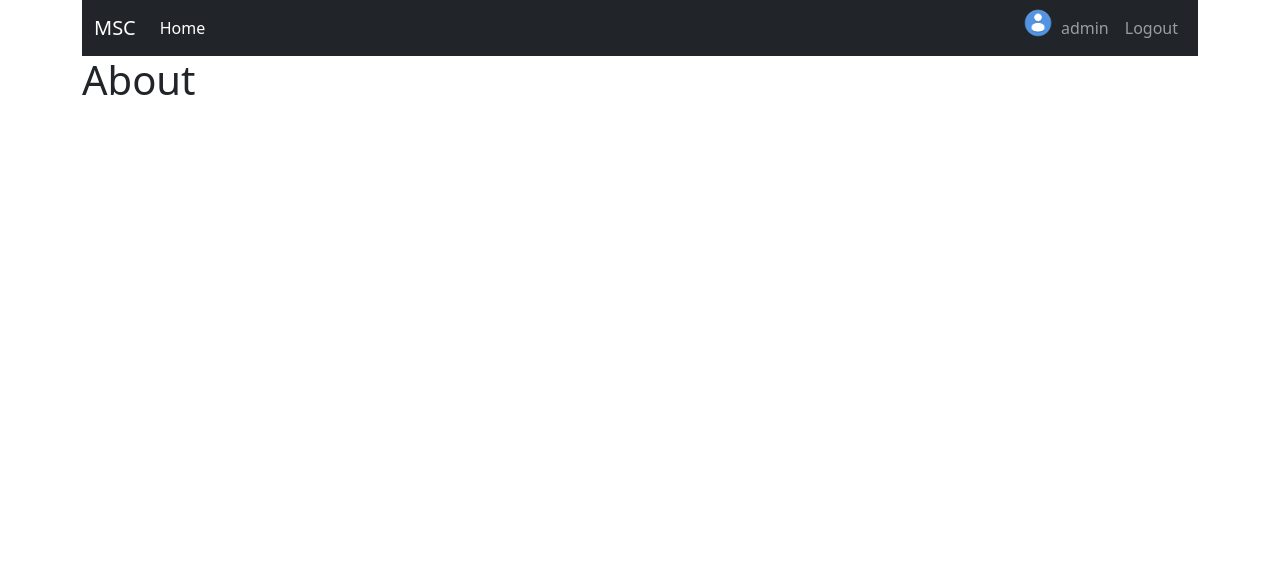
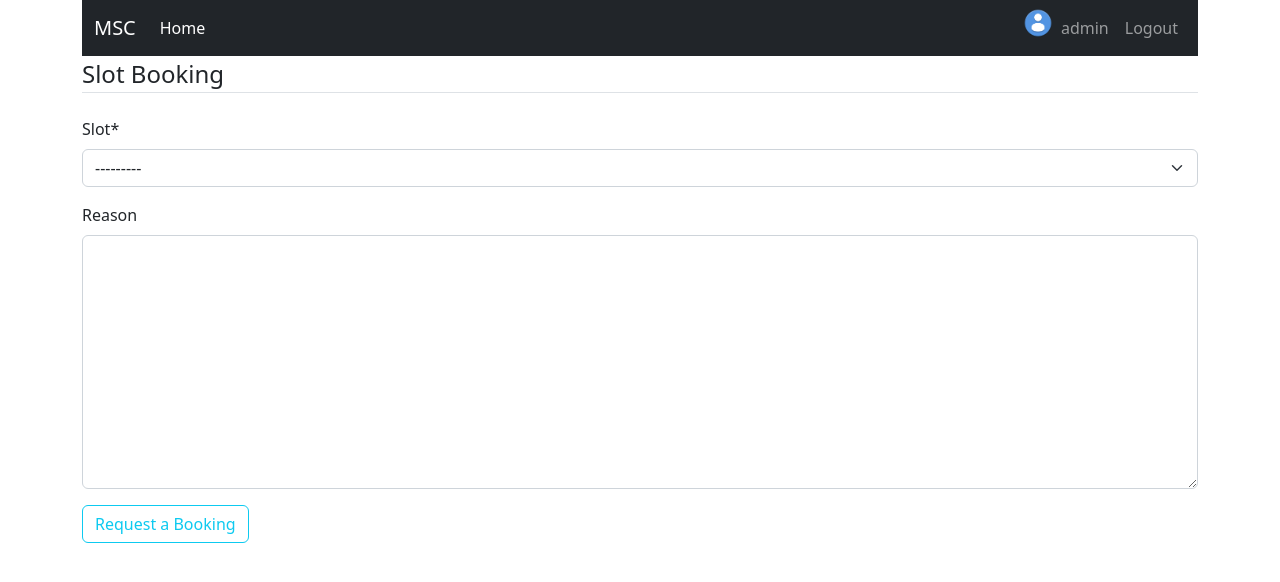
Before and after one commit to VBajaj113/MSCSlotBook, a Django app: a page that uses sports/templates/sports/booking_page.html in a window 1280 px wide. Shown: the top 582 px of the page. Run offline with Django 3.2, Linux system fonts and the light colour scheme; a user stored in the database is signed in; data comes from the database, SQL or seed files in the repository; both versions use the stored data as it was after the commit; some libraries are stand-ins or nearby versions.

Commit message:
bookrequest not save error

```diff
--- a/sports/admin.py
+++ b/sports/admin.py
@@ -6,3 +6,4 @@ admin.site.register(Sport)
 admin.site.register(Inventory)
 admin.site.register(Court)
 admin.site.register(Slot)
+admin.site.register(BookRequest)
--- a/sports/forms.py
+++ b/sports/forms.py
@@ -4,7 +4,6 @@ from .models import *
 
 
 class BookingForm(ModelForm):
-
     class Meta:
-        model = Slot
-        fields = ['date', 'start_time', 'end_time']
+        model = BookRequest
+        fields = ['slot', 'reason']
--- a/sports/models.py
+++ b/sports/models.py
@@ -1,4 +1,5 @@
 from django.db import models
+from users.models import User
 
 
 class Sport(models.Model):
@@ -53,3 +54,20 @@ class Slot(models.Model):       #currently manual, but can be automated too
 
     def __str__(self):
         return self.sport.name + " " + str(self.date)
+
+
+class BookRequest(models.Model):
+    slot = models.OneToOneField(Slot, on_delete=models.CASCADE)
+    reason = models.TextField(null=True, default="", blank=True)
+    user = models.ForeignKey(User, on_delete=models.CASCADE)
+    is_accepted = models.BooleanField(default=False)
+    is_pending = models.BooleanField(default=True)
+    created_at = models.DateTimeField(auto_now_add=True)
+    updated_at = models.DateTimeField(auto_now=True)
+
+    class Meta:
+        verbose_name = 'Booking Request'
+        verbose_name_plural = 'Booking Requests'
+
+    def __str__(self):
+        return self.slot.sport.name + " " + str(self.slot.date)
--- a/sports/templates/sports/booking_page.html
+++ b/sports/templates/sports/booking_page.html
@@ -1,5 +1,16 @@
 {% extends "users/base.html" %}
 {% load crispy_forms_tags %}
 {% block content %}
-    <h1>About</h1>
+    <div class="content-section">
+        <form method="POST">
+            {% csrf_token %}
+            <fieldset class="form-group">
+                <legend class="border-bottom mb-4">Slot Booking</legend>
+                {{ form|crispy }}
+            </fieldset>
+            <div class="form-group">
+                <button class="btn btn-outline-info" type="submit">Request a Booking</button>
+            </div>
+        </form>
+    </div>
 {% endblock content %}
--- a/sports/views.py
+++ b/sports/views.py
@@ -14,5 +14,22 @@ def SportPage(request, sport):
 
 @login_required
 def book(request, sport):
+    if request.method == 'POST':
+        form = BookingForm(request.POST, instance=request.user)
+
+        if form.is_valid():
+            slot_request = form.save(commit=False)
+            slot = form.cleaned_data.get('slot')
+            slot_request.user = request.user
+            slot.is_booked = True
+            slot_request.save()
+
+            messages.success(request, f'A confirmation mail would be sent shortly \
+after the confirmation of the slot booking!')
+            return redirect('home')
+
+    else:
+        form = BookingForm(instance=request.user)
+
     game = Sport.objects.get(code=sport)
-    return render(request, 'sports/booking_page.html', {'game':game})
+    return render(request, 'sports/booking_page.html', {'game':game, 'form':form})
```
Also changed, not shown: db.sqlite3, sports/migrations/0002_bookrequest.py (added).
